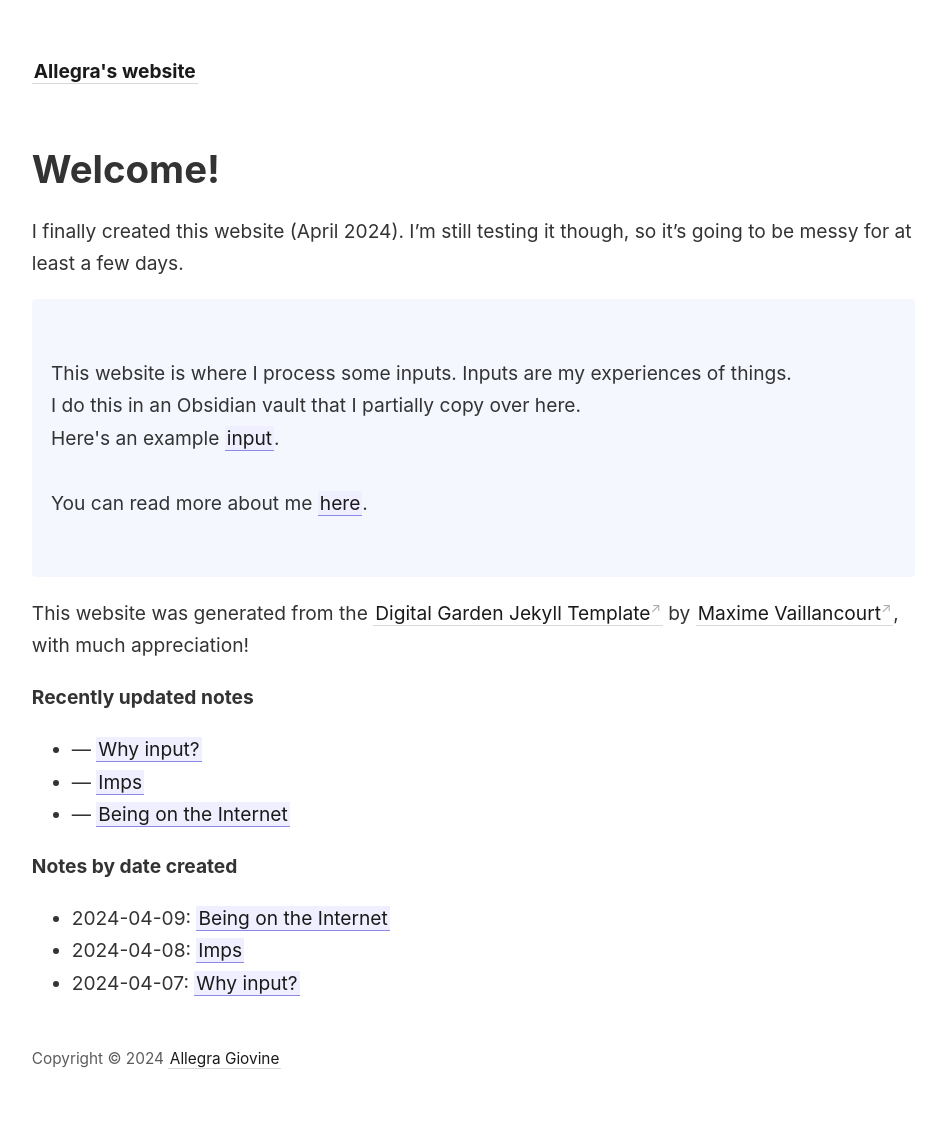
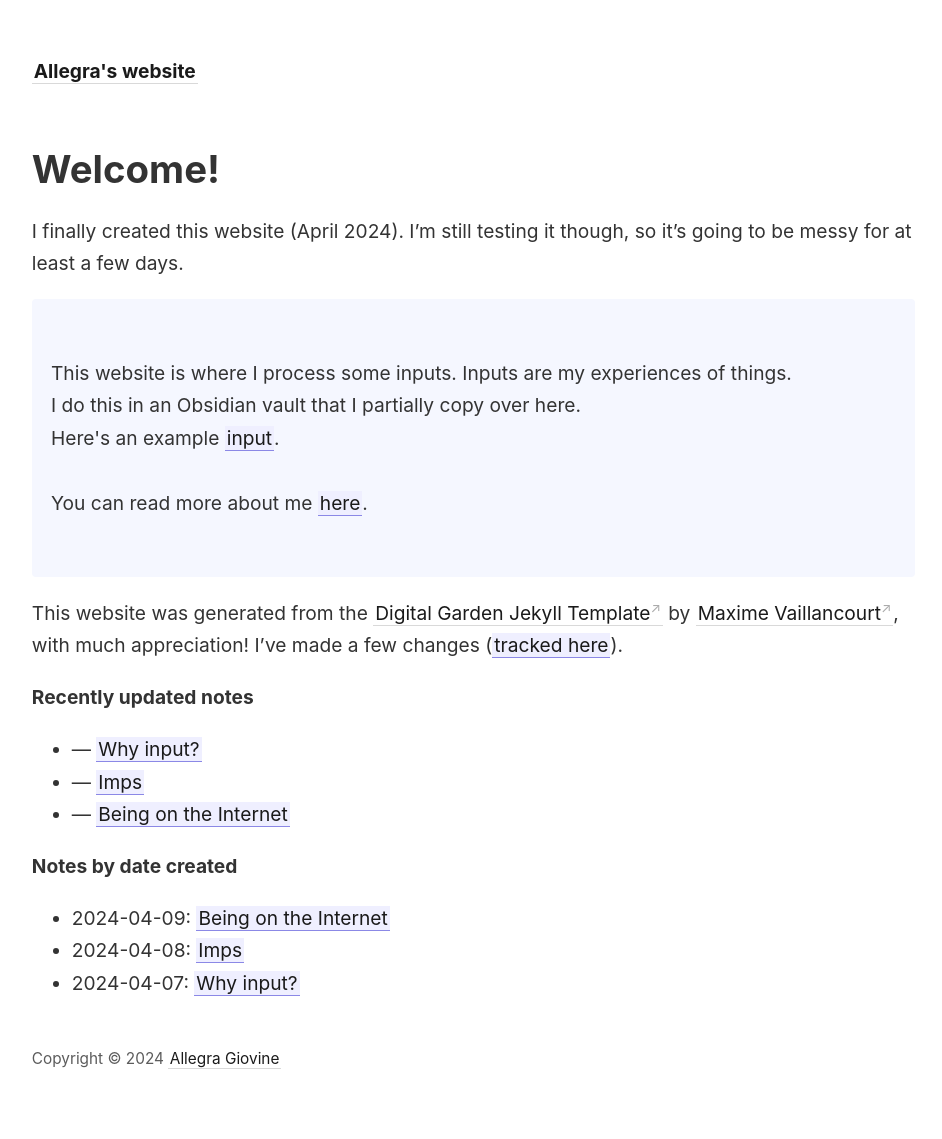
Before and after one commit to agiovine/agiovine.github.io, a Jekyll site: the page built from _pages/index.md, in a window 1280 px wide. Shown: the whole page, without its empty margins (45-987 px from the left). Built offline with Jekyll 4.4.1, drawn with Linux system fonts in a browser that asks for light colours.

Commit message:
Update index.md

```diff
--- a/_pages/index.md
+++ b/_pages/index.md
@@ -21,7 +21,7 @@ I finally created this website (April 2024).  I'm still testing it though, so it
   You can read more about me [[about|here]].
 </p>
 
-This website was generated from the [Digital Garden Jekyll Template](https://github.com/maximevaillancourt/digital-garden-jekyll-template) by [Maxime Vaillancourt](https://github.com/maximevaillancourt), with much appreciation!
+This website was generated from the [Digital Garden Jekyll Template](https://github.com/maximevaillancourt/digital-garden-jekyll-template) by [Maxime Vaillancourt](https://github.com/maximevaillancourt), with much appreciation! I've made a few changes ([[changes|tracked here]]).
 
 <strong>Recently updated notes</strong>
 
```
